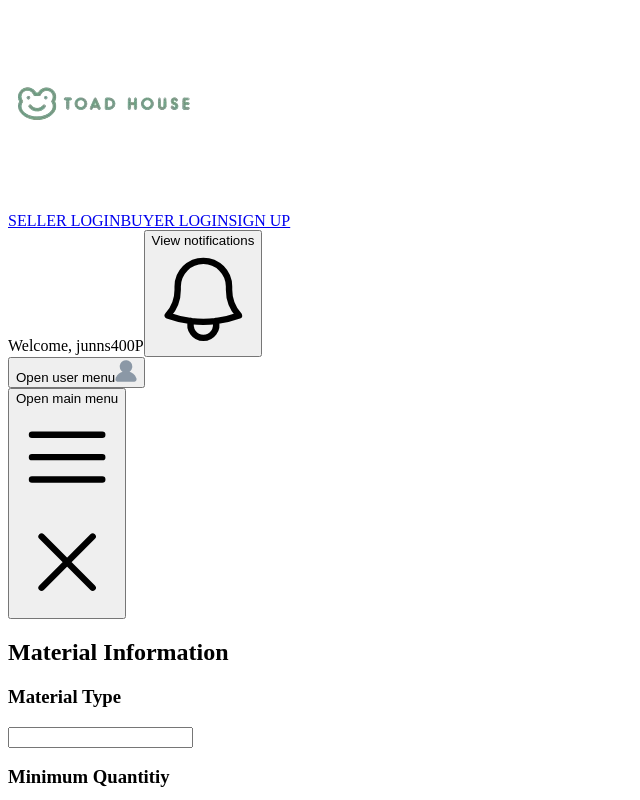
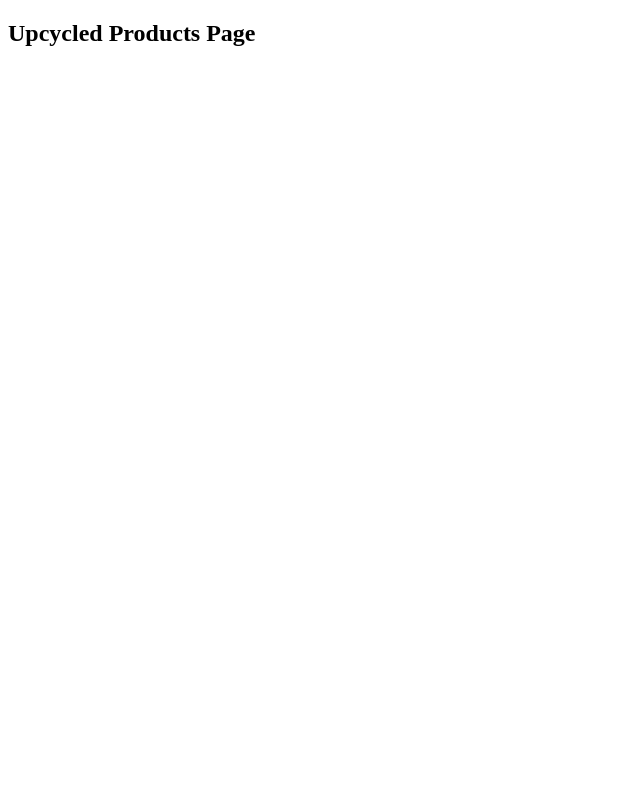
Before and after one commit to Toad-House/Toad_FE, a React (Create React App) app: page /upcycled-products in a window 1280 px wide. Shown: the top 800 px of the page, without its empty margins (0-640 px from the left). Built offline with nearby package versions, Linux system fonts and the light colour scheme.

Commit message:
:twisted_rightwards_arrows: Merge develop branch into main & Implement page routing

```diff
--- a/package.json
+++ b/package.json
@@ -8,6 +8,7 @@
     "@testing-library/user-event": "^13.5.0",
     "react": "^18.2.0",
     "react-dom": "^18.2.0",
+    "react-router-dom": "^6.21.3",
     "react-scripts": "5.0.1",
     "web-vitals": "^2.1.4"
   },
--- a/src/App.js
+++ b/src/App.js
@@ -1,15 +1,25 @@
-import React from "react";
-import Navigation from "./components/Navigation";
-import MaterialCard from "./components/MaterialCard";
-import MaterialRequestModal from "./components/MaterialRequestModal";
+import { createBrowserRouter, RouterProvider } from "react-router-dom";
+import { Main, MaterialSourcing, UpcycledProducts } from "./pages";
+
+const ROUTER = createBrowserRouter([
+  {
+    path: "/",
+    element: <Main />,
+  },
+  {
+    path: "/material-sourcing",
+    element: <MaterialSourcing />,
+  },
+  {
+    path: "/upcycled-products",
+    element: <UpcycledProducts />,
+  }
+
+]);
 
 function App() {
-  return (
-    <div className="p-12 font-bold text-4xl">
-      <Navigation></Navigation>
-      <MaterialRequestModal></MaterialRequestModal>
-    </div>
-  );
+  return <RouterProvider router={ROUTER} />;
+
 }
 
 export default App;
--- /dev/null
+++ b/src/pages/Main.js
@@ -0,0 +1,20 @@
+import {Link} from 'react-router-dom'
+import Navigation from "../components/Navigation";
+import MaterialCard from "../components/MaterialCard";
+import MaterialRequestModal from "../components/MaterialRequestModal";
+
+
+const Main = () => {
+  return (
+    <>
+    <div className="p-12 font-bold text-4xl">
+      <Navigation></Navigation>
+      <MaterialRequestModal></MaterialRequestModal>
+    </div>
+
+
+    </>
+  );
+}
+
+export default Main;
--- /dev/null
+++ b/src/pages/MaterialSourcing.js
@@ -0,0 +1,10 @@
+
+const MaterialSourcing = () => {
+  return (
+    <div>
+      <h2 className="text-lg font-bold">Material Sourcing Page</h2>
+    </div>
+  );
+}
+
+export default MaterialSourcing;
--- /dev/null
+++ b/src/pages/UpcycledProducts.js
@@ -0,0 +1,11 @@
+
+const UpcycledProducts = () => {
+  return (
+    <div>
+      <h2>Upcycled Products Page</h2>
+      {/* Add content specific to Upcycled Products page */}
+    </div>
+  );
+}
+
+export default UpcycledProducts;
--- /dev/null
+++ b/src/pages/index.js
@@ -0,0 +1,9 @@
+import Main from "./Main";
+import MaterialSourcing from "./MaterialSourcing";
+import UpcycledProducts from "./UpcycledProducts";
+
+export {
+    Main,
+    MaterialSourcing,
+    UpcycledProducts
+};
```
Also changed, not shown: src/index.js (line endings or trailing spaces), 1 other file (tests, documents, lock files or other folders).
